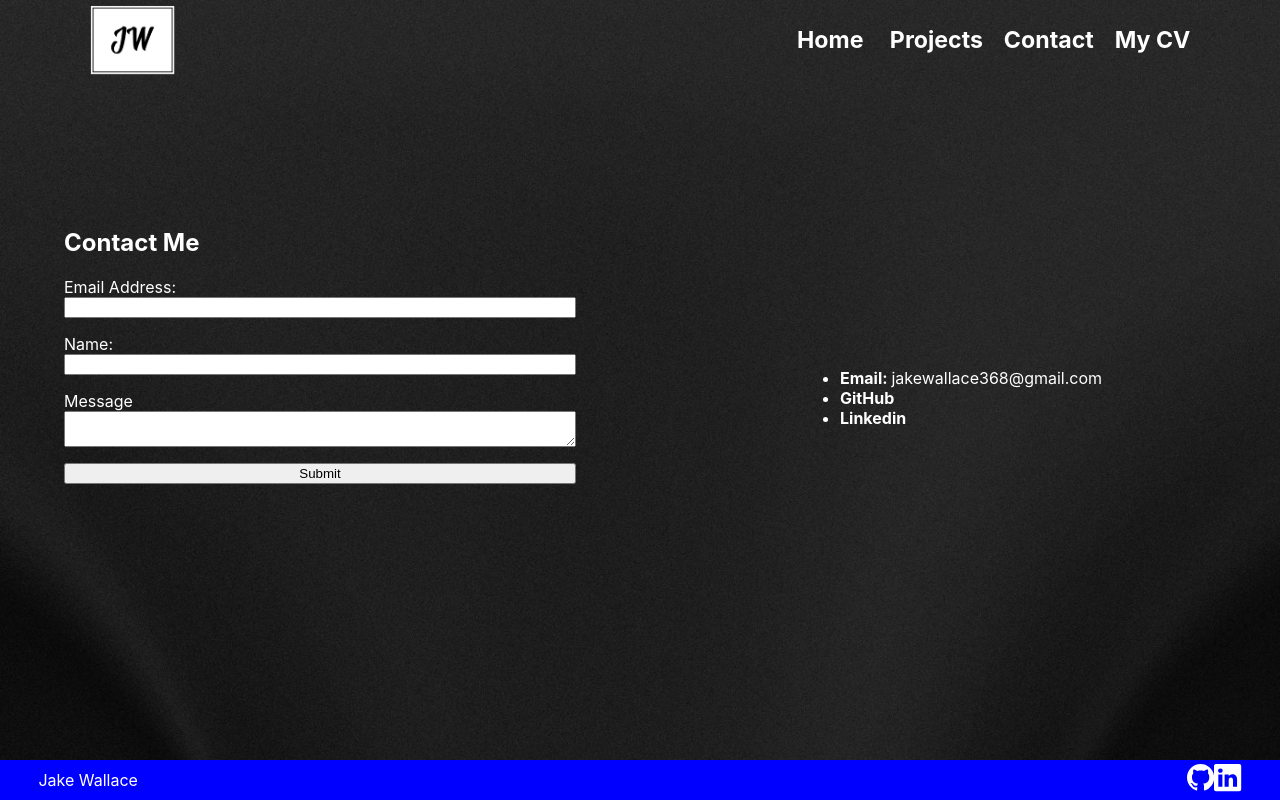
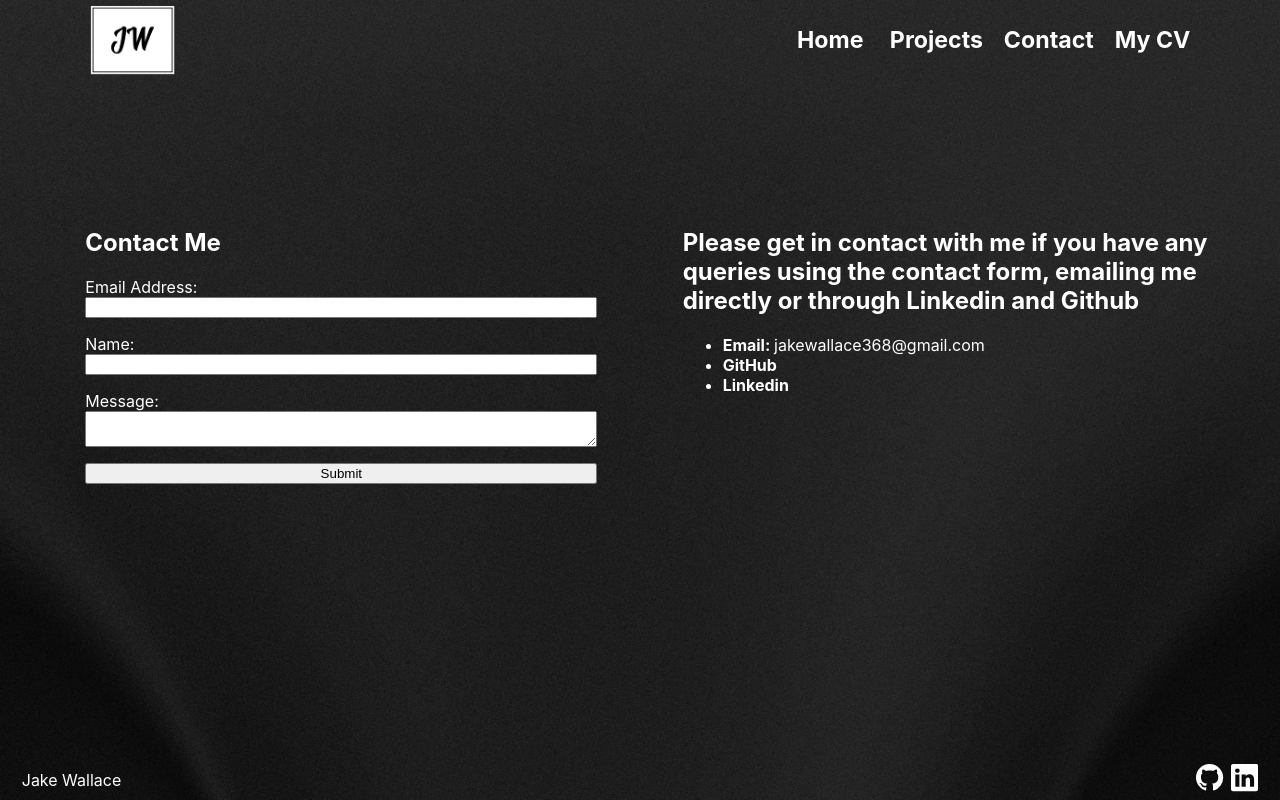
Before and after one commit to Jake-W95/Portfolio, a React (Create React App) app: page /#/contact in a window 1280 px wide. Built offline with nearby package versions, Linux system fonts and the light colour scheme.

Commit message:
style changes, minor

```diff
--- a/src/components/Footer/Footer.css
+++ b/src/components/Footer/Footer.css
@@ -1,12 +1,14 @@
 footer {
-    background-color: blue;
+    /* background-color: rgba(0, 0, 0, .3); */
     height: 5%;
     justify-content: space-between;
     align-items: center;
-    padding: 0 3%;
+    padding: 0 1.7%;
 
 }
 div .logos {
     align-items: center;
+    justify-content: space-between;
+    width: 5%;
     /* height: 70%; */
 }
--- a/src/pages/ContactPage/ContactForm.js
+++ b/src/pages/ContactPage/ContactForm.js
@@ -31,7 +31,7 @@ const ContactForm = () => {
                         name='name'
                         />
                         <label htmlFor='message'>
-                            Message
+                            Message:
                         </label>
                     <textarea
                         id="message"
--- a/src/pages/ContactPage/ContactPage.css
+++ b/src/pages/ContactPage/ContactPage.css
@@ -2,38 +2,25 @@
     display: flex;
     justify-content: space-evenly;
 }
+
 .formDiv {
     width: 50%;
     padding-left: 5%;
     padding-right: 5%;
     padding-top: 10%;
 }
+
 .contactForm {
     width: 100%;
     display: flex;
     flex-direction: column;
 }
-.shapesAndList {
-    width: 50%;
-    position: relative;
+
+.list {
+    width: 45%;
+    padding-top: 10%;
 }
-/* .shapes {
-    background-image: url('../../images/Graphics/Shapes_1_NoBackground.png');
-    background-repeat: no-repeat;
-    background-position: center;
-    background-size: contain;
-    width: 65%;
-    height: 65%;
-    position: absolute;
-    top: 20%;
-    left: 20%
-} */
-.list {
-        position: absolute;
-    top: 40%;
-    left: 25%;
-    z-index: 0;
-}
+
 input,
 textarea,
 button {
--- a/src/pages/ContactPage/ContactPage.js
+++ b/src/pages/ContactPage/ContactPage.js
@@ -10,17 +10,17 @@ function Contact() {
             <ContactForm />
             </div>
 
-            <div className='shapesAndList'>
-                <div className='shapes'>
-                </div>
+            {/* <div className='shapesAndList'> */}
+
                 <div className='list'>
+                    <h2>Please get in contact with me if you have any queries using the contact form, emailing me directly or through Linkedin and Github</h2>
                     <ul>
                         <li className="contact lightText"><b className="lightText">Email: </b>jakewallace368@gmail.com</li>
                         <li className="contact lightText"><a href="https://github.com/Jake-W95" ><b className="lightText">GitHub</b></a></li>
                         <li className="contact lightText"><a href="https://www.linkedin.com/in/jake-wallace-b2b85a25a/"><b className="lightText">Linkedin</b></a></li>
                     </ul>
                 </div>
-            </div>
+            {/* </div> */}
 
         </section>
 
--- a/src/projectClasser.js
+++ b/src/projectClasser.js
@@ -38,7 +38,7 @@ class Project {
 // const projects = [
     const BBE = new Project(
         "Billy's Bike Exchange",
-        'Page ite for a bicycle repair and maintenance business, providing: a description, carousel of reviews and previous work, contact information including social media links and a mailing form and cards displaying services and costs',
+        'Page for a bicycle repair and maintenance business, providing: a description, carousel of reviews and previous work, contact information including social media links and a mailing form and cards displaying services and costs',
         ['Reactjs', 'Netlify', 'Framer Motion', 'Formspree', 'Pure-React-Carousel', 'Dayjs', 'React-icons'] ,
         'https://billysbikeexchange.netlify.app/',
         BBEA
@@ -108,5 +108,5 @@ const DailyPlanner = new Project(
     PlannerA,
     // PlannerB
 )
-projectArray.push(BBE, P1Heroes, EventFinder, WeatherApp, HangmanGame, TeamGenerator, READMEGenerator, DailyPlanner)
+projectArray.push(P1Heroes, BBE, EventFinder, WeatherApp, HangmanGame, TeamGenerator, READMEGenerator, DailyPlanner)
 export default projectArray
```
